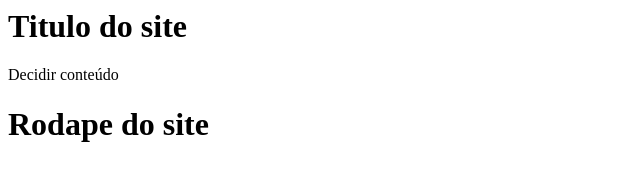
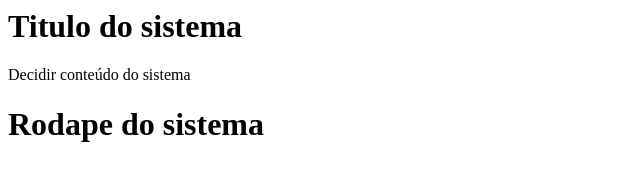
Before and after one commit to CleitonReis/curso-git, a plain HTML site: page proposta_1.html in a window 1280 px wide. Shown: the whole page, without its empty margins (0-640 px from the left). Drawn offline with Linux system fonts and the light colour scheme.

Commit message:
site -> sistema

```diff
--- a/proposta_1.html
+++ b/proposta_1.html
@@ -4,13 +4,13 @@
 	</head>
 	<body>
 		<h1>
-			Titulo do site
+			Titulo do sistema
 		</h1>
 		<div>
-			Decidir conteúdo
+			Decidir conteúdo do sistema
 		</div>
 		<h1>
-			Rodape do site
+			Rodape do sistema
 		</h1>
 	</body>
 </html>
```
